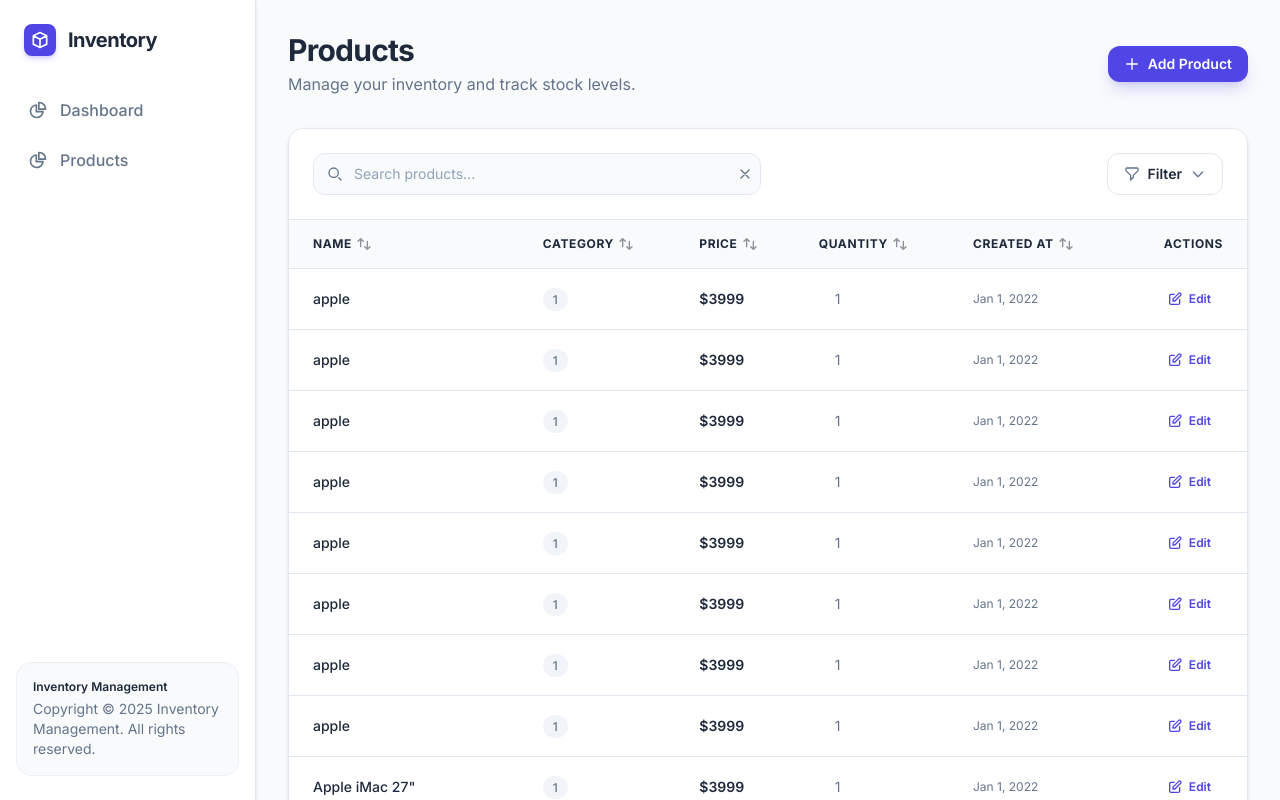
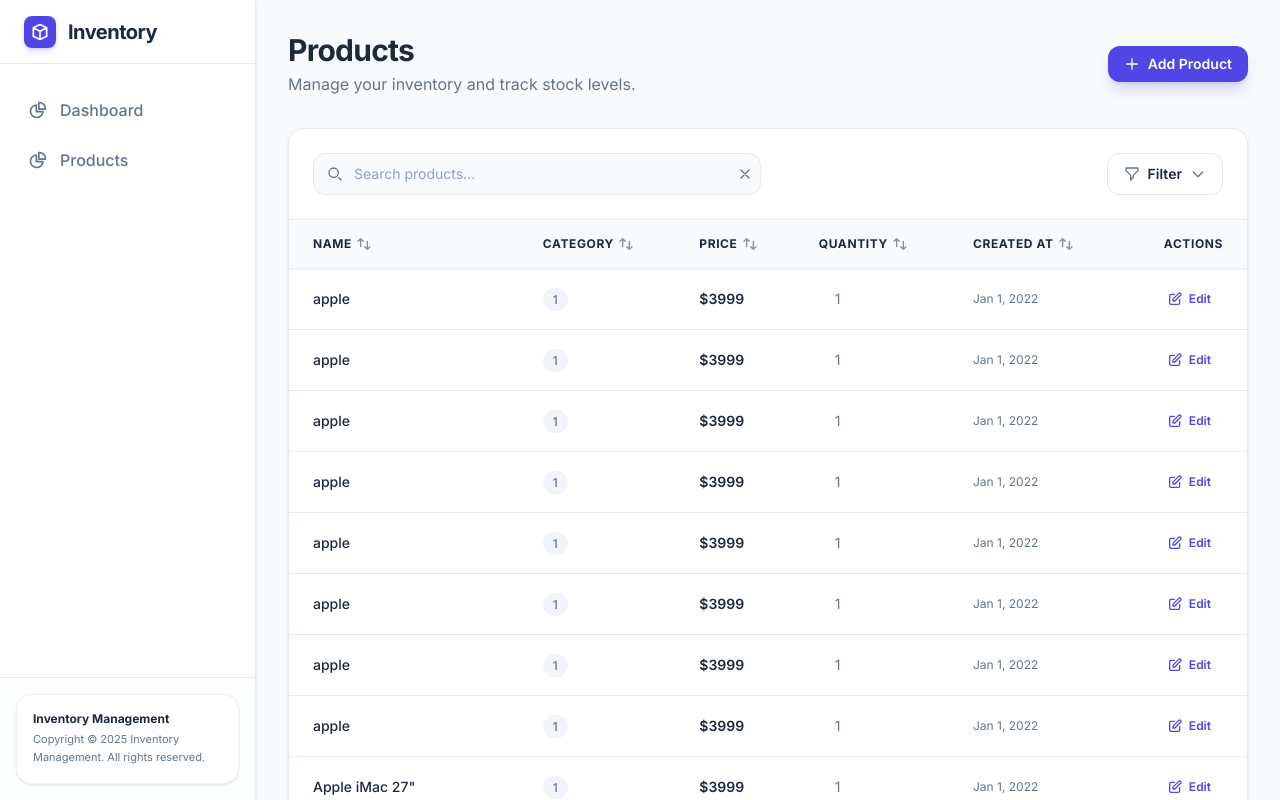
Before and after one commit to akfaqih3/inventory-management, an Angular app: page /dashboard in a window 1280 px wide. Shown: the top 800 px of the page. Built offline with nearby package versions, Linux system fonts and the light colour scheme.

Commit message:
fix sidebar ui

```diff
--- a/src/app/shared/components/sidebar/sidebar.html
+++ b/src/app/shared/components/sidebar/sidebar.html
@@ -1,41 +1,53 @@
-
-<button type="button" class="inline-flex items-center p-2 mt-2 ms-3 text-sm text-body rounded-lg sm:hidden hover:bg-neutral-tertiary focus:outline-none focus:ring-2 focus:ring-default transition-colors duration-200">
+<!-- Mobile Toggle Button -->
+<button type="button"
+  class="fixed top-4 left-4 z-50 inline-flex items-center p-2 text-sm text-body bg-white border border-default rounded-lg sm:hidden hover:bg-neutral-tertiary focus:outline-none focus:ring-2 focus:ring-fg-brand transition-all duration-200 shadow-sm cursor-pointer">
   <span class="sr-only">Open sidebar</span>
-  <svg class="w-6 h-6" aria-hidden="true" fill="currentColor" viewBox="0 0 20 20" xmlns="http://www.w3.org/2000/svg">
-    <path clip-rule="evenodd" fill-rule="evenodd" d="M2 4.75A.75.75 0 012.75 4h14.5a.75.75 0 010 1.5H2.75A.75.75 0 012 4.75zm0 10.5a.75.75 0 01.75-.75h7.5a.75.75 0 010 1.5h-7.5a.75.75 0 01-.75-.75zM2 10a.75.75 0 01.75-.75h14.5a.75.75 0 010 1.5H2.75A.75.75 0 012 10z"></path>
+  <svg class="w-6 h-6" fill="none" stroke="currentColor" viewBox="0 0 24 24">
+    <path stroke-linecap="round" stroke-linejoin="round" stroke-width="2" d="M4 6h16M4 12h16M4 18h16" />
   </svg>
 </button>
 
-<aside id="default-sidebar" class="fixed top-0 left-0 z-40 w-64 h-screen transition-transform -translate-x-full sm:translate-x-0 border-r border-default bg-white shadow-sm" aria-label="Sidebar">
-  <div class="h-full px-4 py-6 overflow-y-auto">
-    <div class="flex items-center mb-8 px-2">
+<!-- Sidebar -->
+<aside id="default-sidebar"
+  class="fixed top-0 left-0 z-40 w-64 h-screen transition-transform -translate-x-full sm:translate-x-0 border-r border-default bg-white shadow-sm flex flex-col"
+  aria-label="Sidebar">
+  <!-- Header -->
+  <div class="flex items-center h-16 px-6 border-b border-default">
     <div class="w-8 h-8 bg-fg-brand rounded-lg flex items-center justify-center mr-3 shadow-md shadow-fg-brand/20">
       <svg class="w-5 h-5 text-white" fill="none" stroke="currentColor" viewBox="0 0 24 24">
-          <path stroke-linecap="round" stroke-linejoin="round" stroke-width="2" d="M20 7l-8-4-8 4m16 0l-8 4m8-4v10l-8 4m0-10L4 7m8 4v10M4 7v10l8 4" />
+        <path stroke-linecap="round" stroke-linejoin="round" stroke-width="2"
+          d="M20 7l-8-4-8 4m16 0l-8 4m8-4v10l-8 4m0-10L4 7m8 4v10M4 7v10l8 4" />
       </svg>
     </div>
     <span class="text-xl font-bold text-heading tracking-tight">Inventory</span>
   </div>
 
+  <!-- Navigation -->
+  <div class="flex-1 px-4 py-6 overflow-y-auto">
     <ul class="space-y-1.5 font-medium">
       @for(item of items; track $index) {
       <li>
-          <a [href]="item.route" class="flex items-center px-3 py-2.5 text-body rounded-xl hover:bg-neutral-tertiary hover:text-fg-brand transition-all duration-200 group">
-            <svg class="w-5 h-5 transition duration-200 group-hover:text-fg-brand" aria-hidden="true" xmlns="http://www.w3.org/2000/svg" width="24" height="24" fill="none" viewBox="0 0 24 24">
-              <path stroke="currentColor" stroke-linecap="round" stroke-linejoin="round" stroke-width="2" d="M10 6.025A7.5 7.5 0 1 0 17.975 14H10V6.025Z"/>
-              <path stroke="currentColor" stroke-linecap="round" stroke-linejoin="round" stroke-width="2" d="M13.5 3c-.169 0-.334.014-.5.025V11h7.975c.011-.166.025-.331.025-.5A7.5 7.5 0 0 0 13.5 3Z"/>
+        <a [href]="item.route"
+          class="flex items-center px-3 py-2.5 text-body rounded-xl hover:bg-neutral-tertiary hover:text-fg-brand transition-all duration-200 group">
+          <svg class="w-5 h-5 transition duration-200 group-hover:text-fg-brand" aria-hidden="true"
+            xmlns="http://www.w3.org/2000/svg" width="24" height="24" fill="none" viewBox="0 0 24 24">
+            <path stroke="currentColor" stroke-linecap="round" stroke-linejoin="round" stroke-width="2"
+              d="M10 6.025A7.5 7.5 0 1 0 17.975 14H10V6.025Z" />
+            <path stroke="currentColor" stroke-linecap="round" stroke-linejoin="round" stroke-width="2"
+              d="M13.5 3c-.169 0-.334.014-.5.025V11h7.975c.011-.166.025-.331.025-.5A7.5 7.5 0 0 0 13.5 3Z" />
           </svg>
           <span class="ms-3">{{item.label}}</span>
         </a>
       </li>
       }
     </ul>
+  </div>
 
-    <div class="absolute bottom-6 left-4 right-4">
-      <div class="p-4 bg-neutral-secondary-medium rounded-2xl border border-default/50">
-        <p class="text-xs font-semibold text-heading mb-1">Inventory Management</p>
-        <p class="text-sm text-body">Copyright © 2025 Inventory Management. All rights reserved.</p>
-      </div>
+  <!-- Footer -->
+  <div class="p-4 border-t border-default bg-neutral-secondary-medium/30">
+    <div class="p-4 bg-white rounded-2xl border border-default/50 shadow-sm">
+      <p class="text-xs font-bold text-heading mb-1">Inventory Management</p>
+      <p class="text-[11px] text-body leading-relaxed">Copyright © 2025 Inventory Management. All rights reserved.</p>
     </div>
   </div>
 </aside>
--- a/src/app/shared/layouts/dashboard-layout/dashboard-layout.css
+++ b/src/app/shared/layouts/dashboard-layout/dashboard-layout.css
@@ -0,0 +1,3 @@
+app-sidebar {
+    display: block;
+}
--- a/src/app/shared/layouts/dashboard-layout/dashboard-layout.html
+++ b/src/app/shared/layouts/dashboard-layout/dashboard-layout.html
@@ -1,4 +1,9 @@
-<app-sidebar></app-sidebar>
-<main class="p-8 sm:ml-64 min-h-screen bg-slate-50 transition-all duration-300">
-  <router-outlet></router-outlet>
-</main>
+<div class="min-h-screen bg-slate-50">
+  <app-sidebar></app-sidebar>
+
+  <div class="sm:ml-64 transition-all duration-300">
+    <main class="p-4 md:p-8 min-h-screen">
+      <router-outlet></router-outlet>
+    </main>
+  </div>
+</div>
```
Lines whose indentation alone changed are shown as unchanged.
